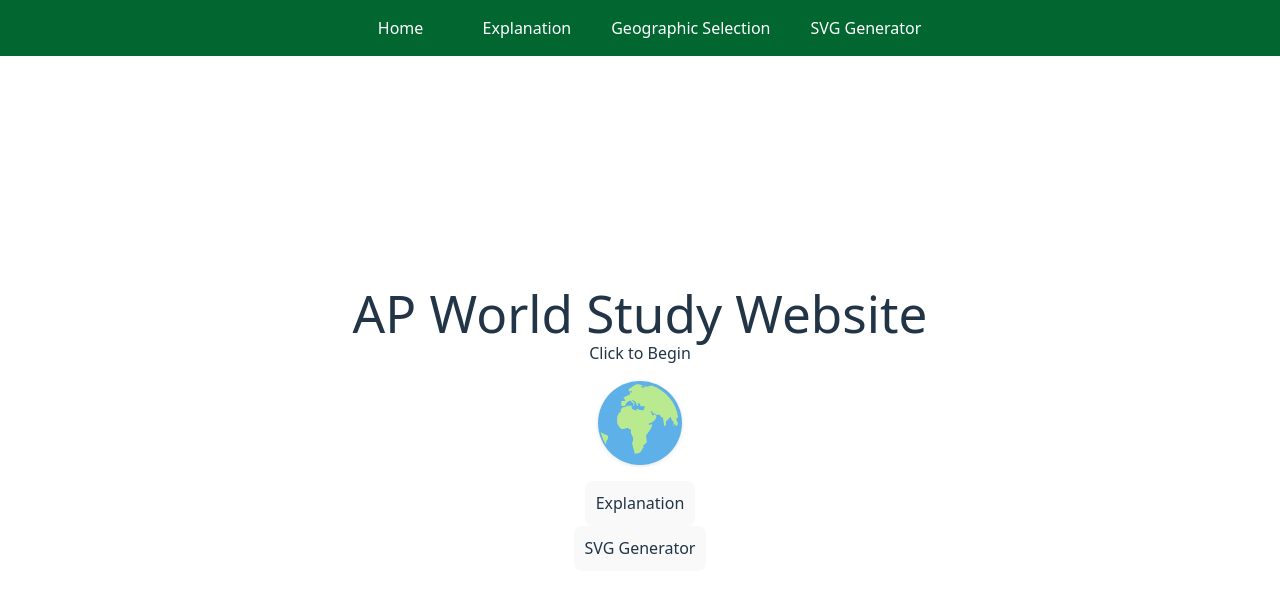
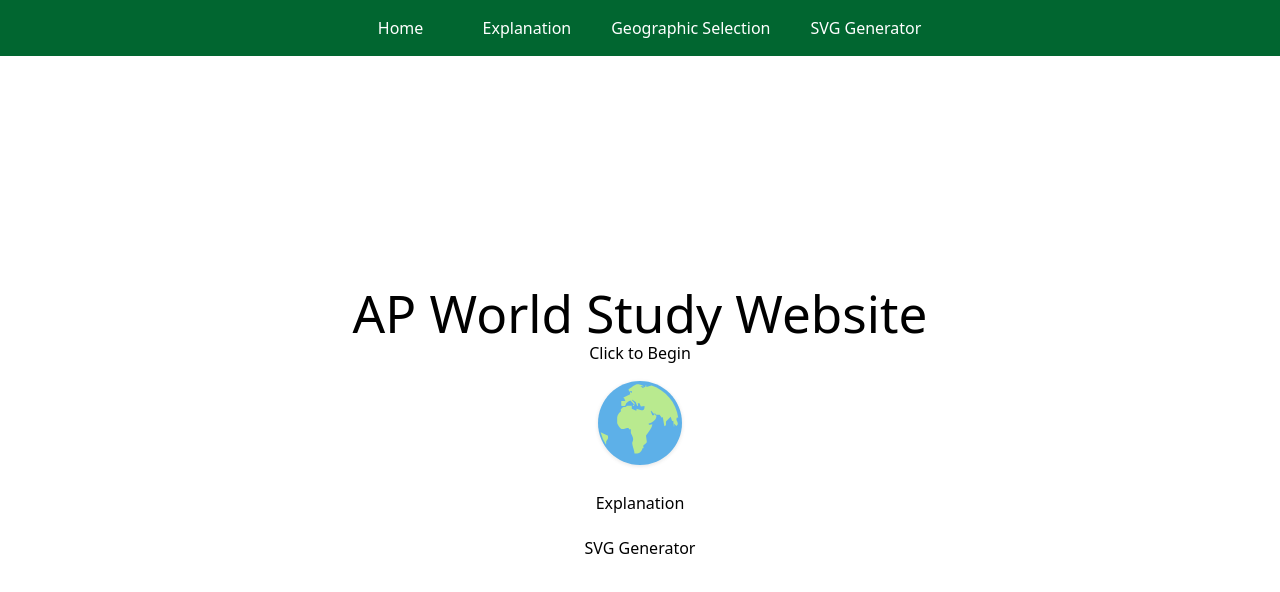
Before and after one commit to yasen5/APWorldWebsite, a React (Vite) app: page / in a window 1280 px wide. Shown: the top 592 px of the page. Built offline with nearby package versions, Linux system fonts and the light colour scheme.

Commit message:
fix light and dark mode

```diff
--- a/src/index.css
+++ b/src/index.css
@@ -2,13 +2,65 @@
 
 /* Sets the defaults for text and other miscellaneous things */
 :root {
-  font-family: system-ui, Avenir, Helvetica, Arial, sans-serif;
-  line-height: 1.5;
-  font-weight: 400;
+  --font-family: system-ui, Avenir, Helvetica, Arial, sans-serif;
+  --line-height: 1.5;
+  --font-weight: 400;
 
-  color-scheme: light dark;
-  color: rgba(255, 255, 255, 0.87);
-  background-color: #242424;
+  /* dark defaults */
+  --color-text: rgba(255, 255, 255, 0.87);
+  --color-bg: #242424;
+  --color-surface: #1f1f1f;
+  --accent-hover: #646cff;
+  --button-bg: #1a1a1a;
+  --button-border: transparent;
+  --color-scheme-token: dark;
+
+  font-synthesis: none;
+  text-rendering: optimizeLegibility;
+  -webkit-font-smoothing: antialiased;
+  -moz-osx-font-smoothing: grayscale;
+}
+
+:root { color-scheme: dark; }
+
+@media (prefers-color-scheme: light) {
+  :root {
+    --color-text: #213547;
+    --color-bg: #ffffff;
+    --color-surface: #f6f8fa;
+    --accent-hover: #747bff;
+    --button-bg: #f9f9f9;
+    --button-border: transparent;
+    --color-scheme-token: light;
+  }
+  :root { color-scheme: light;}
+}
+
+:root[data-theme="dark"] {
+  --color-text: rgba(255, 255, 255, 0.87);
+  --color-bg: #242424;
+  --color-surface: #1f1f1f;
+  --accent-hover: #646cff;
+  --button-bg: #1a1a1a;
+  --button-border: transparent;
+  --color-scheme-token: dark;
+
+}
+
+:root[data-theme="light"] {
+  --color-text: #213547;
+  --color-bg: #ffffff;
+  --color-surface: #f6f8fa;
+  --accent-hover: #747bff;
+  --button-bg: #f9f9f9;
+  --button-border: transparent;
+  --color-scheme-token: light;
+}
+
+:root {
+  font-family: var(--font-family);
+  line-height: var(--line-height);
+  font-weight: var(--font-weight);
 
   font-synthesis: none;
   text-rendering: optimizeLegibility;
@@ -42,7 +94,7 @@ button {
   font-size: 1em;
   font-weight: 500;
   font-family: inherit;
-  background-color: #1a1a1a;
+  background-color: var(--color-bg);
   cursor: pointer;
   transition: border-color 0.25s;
 }
@@ -62,17 +114,3 @@ button.image-button {
   background-color: transparent;
   border: none;
 }
-
-/* Load light/dark mode preferences */
-@media (prefers-color-scheme: light) {
-  :root {
-    color: #213547;
-    background-color: #ffffff;
-  }
-  a:hover {
-    color: #747bff;
-  }
-  button {
-    background-color: #f9f9f9;
-  }
-}
```
